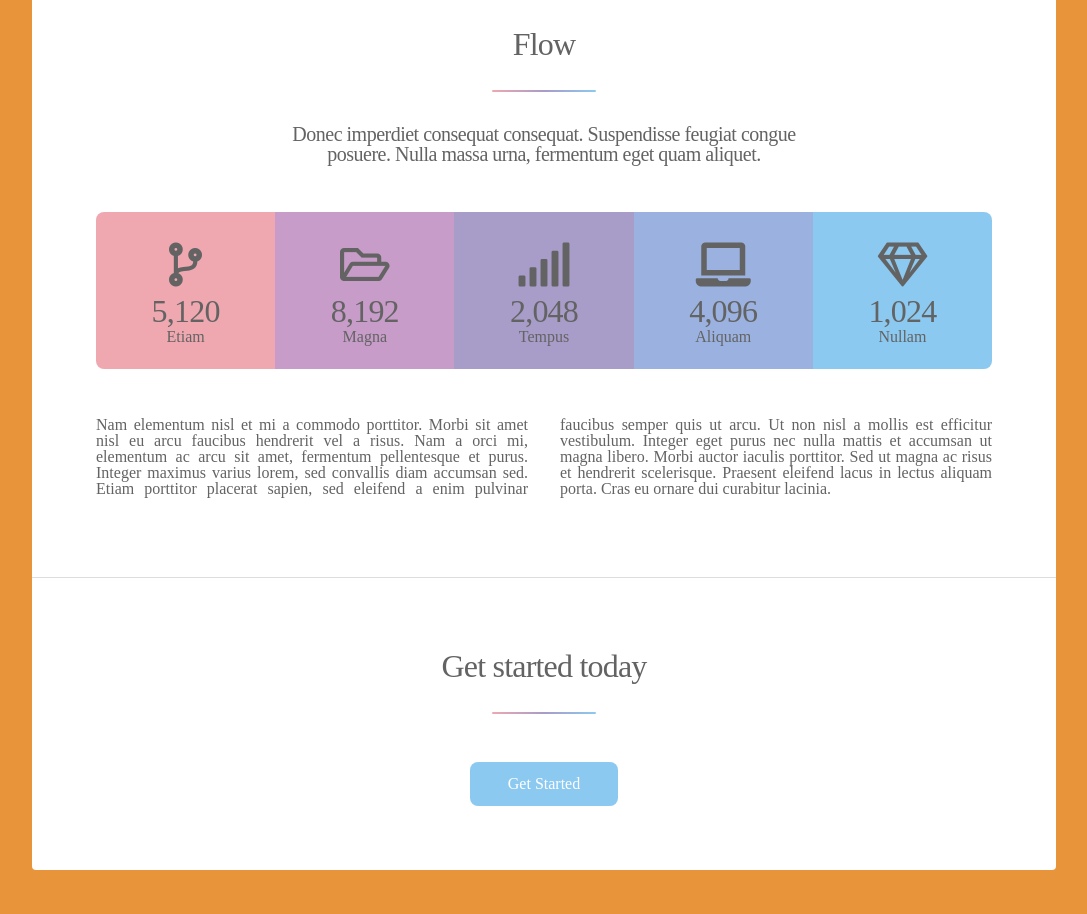
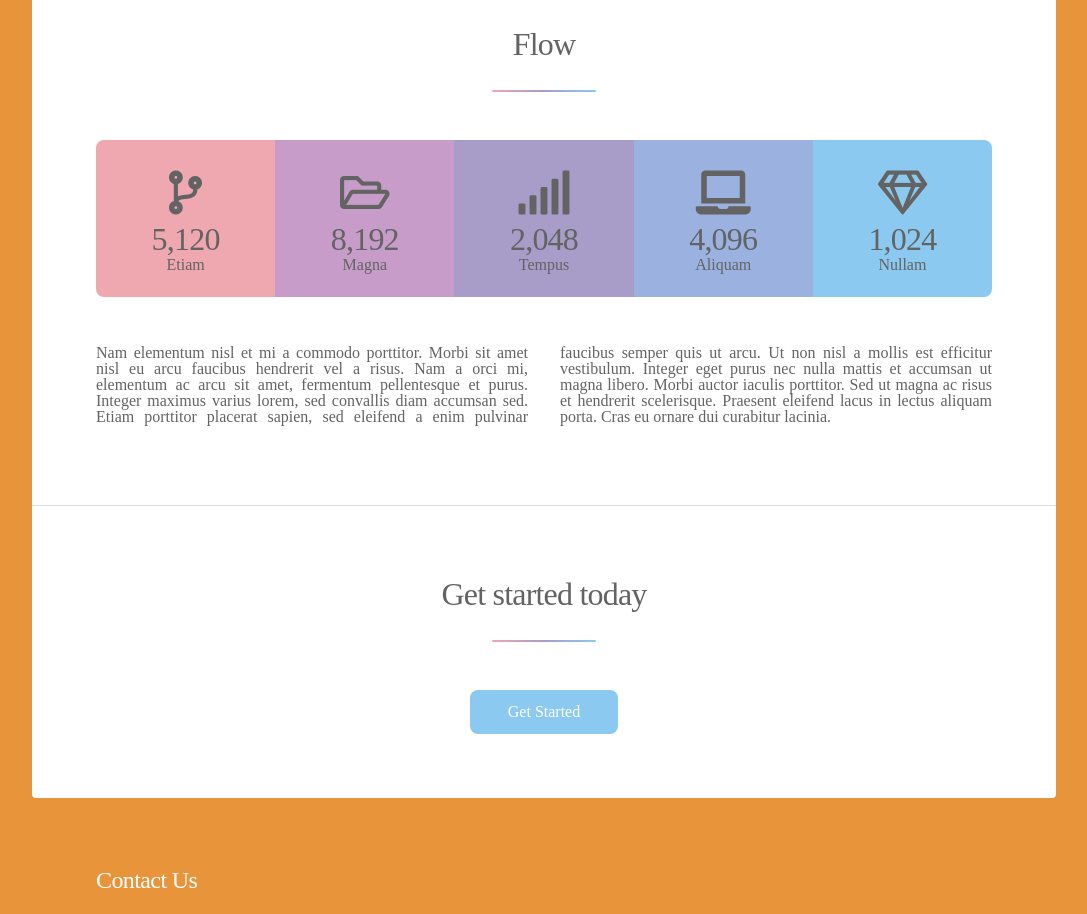
Before and after one commit to Ayoitsjason/Coursera_React, a React (Create React App) app in the folder confusion/: page / in a window 1280 px wide. Shown: the part 1620-2534 px from the top of the page, without its empty margins (96-1183 px from the left). Built offline with nearby package versions, Linux system fonts and the light colour scheme.

Commit message:
Made changes to text on splash page

```diff
--- a/confusion/src/components/splash/SplashComponent.js
+++ b/confusion/src/components/splash/SplashComponent.js
@@ -92,11 +92,6 @@ const SplashComponent = () => {
           <section id="second" className="main special">
             <header className="major">
               <h2>Flow</h2>
-              <p>
-                Donec imperdiet consequat consequat. Suspendisse feugiat congue
-                <br />
-                posuere. Nulla massa urna, fermentum eget quam aliquet.
-              </p>
             </header>
             <ul className="statistics">
               <li className="style1">
```
